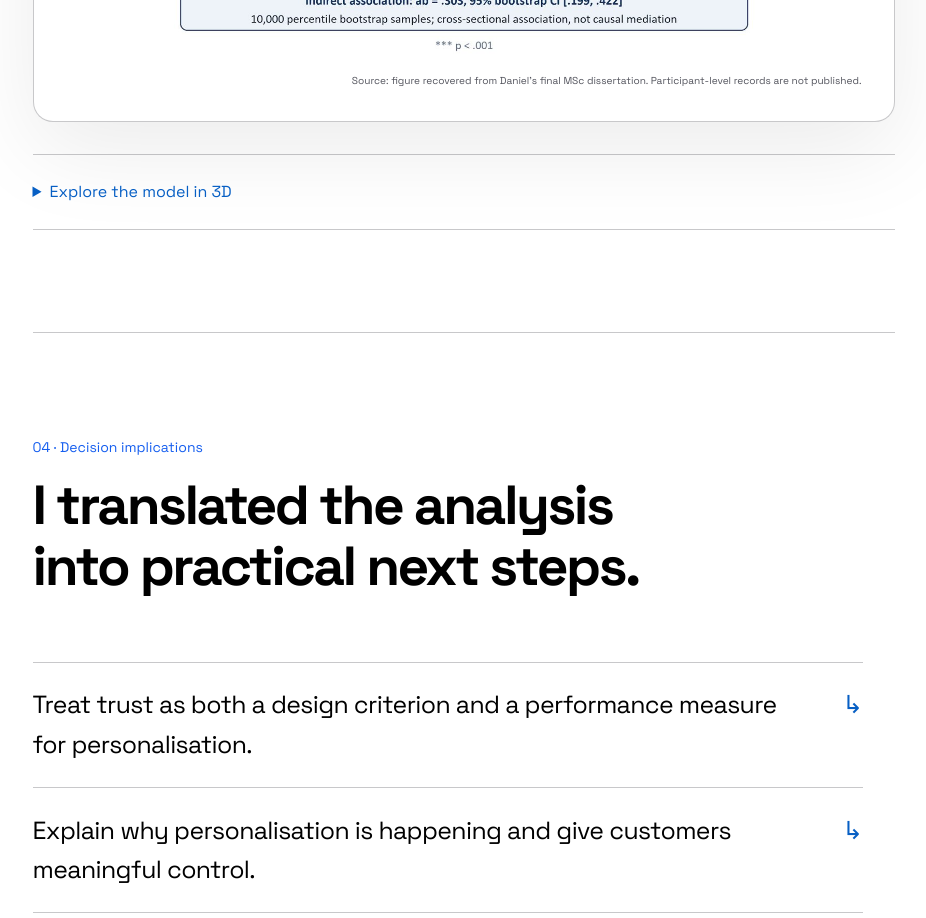
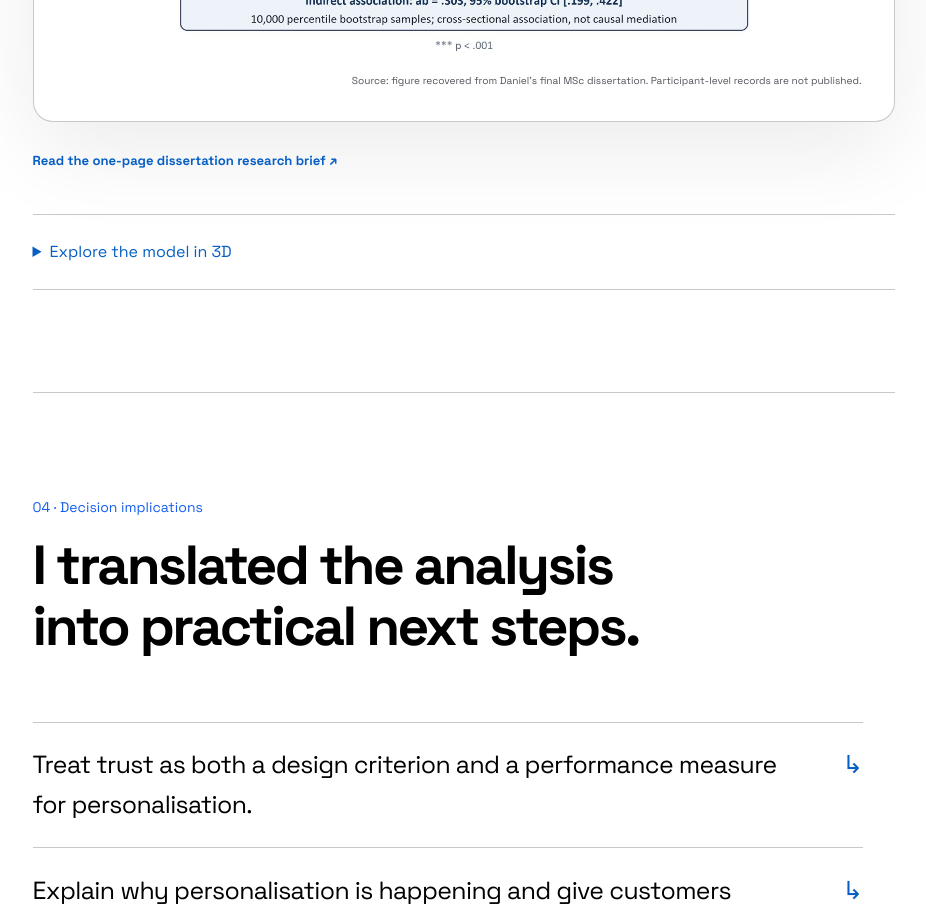
Before and after one commit to dccchidera-lgtm/dccchidera-lgtm.github.io, a Next.js app: page /work/customer-intelligence/ in a window 1280 px wide. Shown: the part 5920-6838 px from the top of the page, without its empty margins (328-1254 px from the left). Built offline with nearby package versions, Linux system fonts and the light colour scheme.

Commit message:
Link independent analysis and source-grounded briefs within existing design

```diff
--- a/app/work/[slug]/page.tsx
+++ b/app/work/[slug]/page.tsx
@@ -175,6 +175,12 @@ export default async function CaseStudyPage({ params }: PageProps) {
                 <CaseEvidenceVisual slug={project.slug} />
                 <RecoveredProjectEvidence slug={project.slug} />
                 <OriginalProjectFigures slug={project.slug} />
+                {project.slug === 'customer-intelligence' && (
+                  <a className="arrow-link" href="https://github.com/dccchidera-lgtm/dccchidera-lgtm.github.io/blob/main/docs/Dissertation%20Research%20Brief.md">Read the one-page dissertation research brief ↗</a>
+                )}
+                {project.slug === 'process-redesign' && (
+                  <a className="arrow-link" href="https://github.com/dccchidera-lgtm/dccchidera-lgtm.github.io/blob/main/docs/SQL%20Proposed%20Data%20Dictionary.md">Read the proposed database data dictionary ↗</a>
+                )}
                 {project.slug !== 'ecommerce-bi' && (
                   <details className="case-model-disclosure">
                     <summary>Explore the model in 3D</summary>
```
